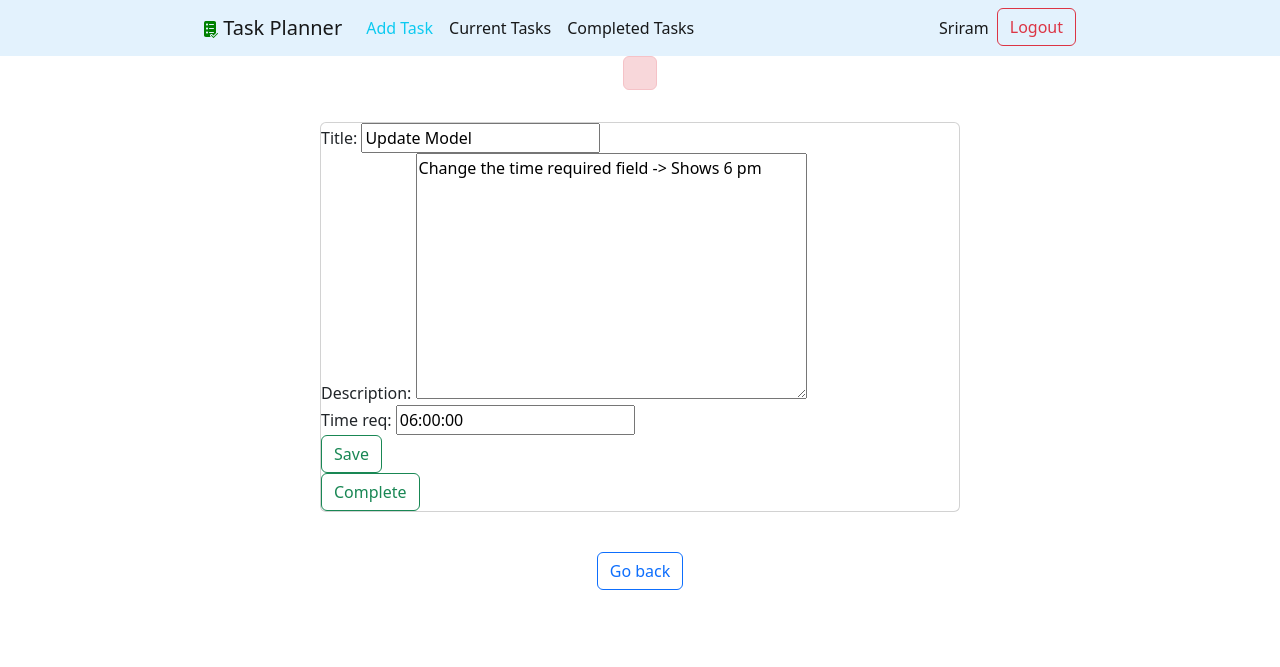
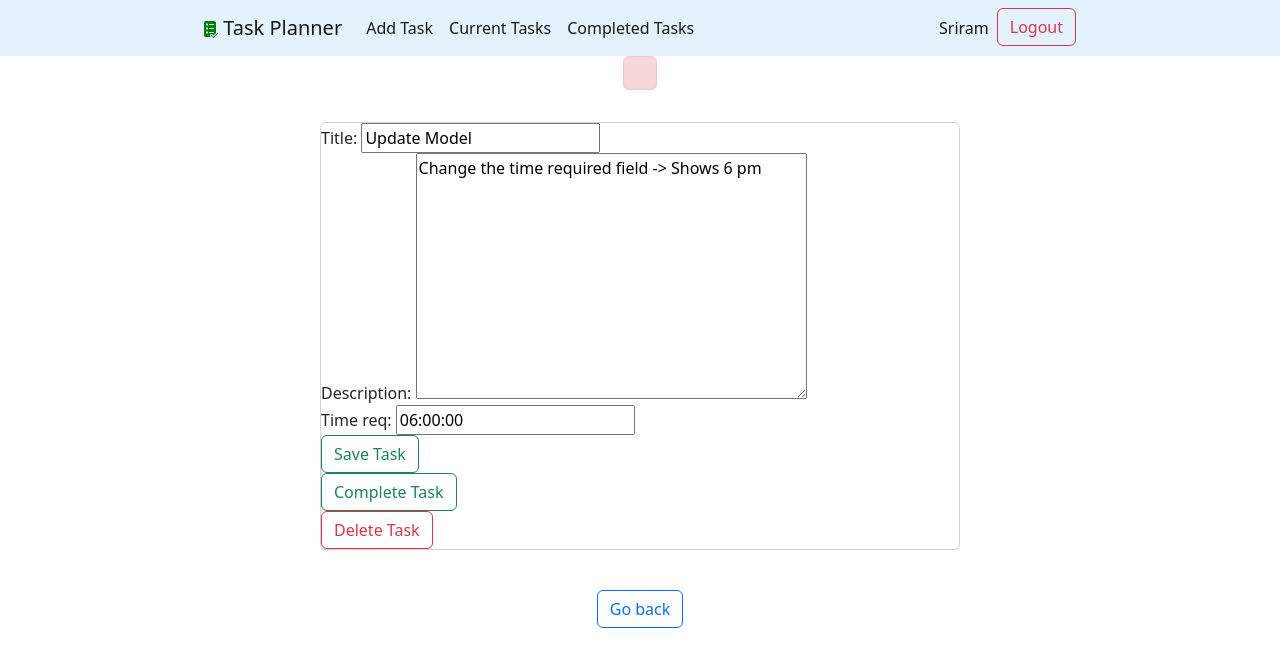
Before and after one commit to Sriram-Ramakrishnan/task-planner-django, a Django app: page /task/1 in a window 1280 px wide. Shown: the top 667 px of the page. Run offline with Django 4.2, Linux system fonts and the light colour scheme; a user stored in the database is signed in; data comes from the database, SQL or seed files in the repository; both versions use the stored data as it was after the commit.

```diff
--- a/Project3/urls.py
+++ b/Project3/urls.py
@@ -30,4 +30,6 @@ urlpatterns = [
     path('task/<int:task_pk>', views.viewtask, name='viewtask'),
     path('task/<int:task_pk>/complete', views.completetask, name='completetask'),
     path('completed/', views.viewcompletedtasks, name='viewcompletedtasks'),
+    path('task/<int:task_pk>/delete', views.deletetask, name='deletetask'),
+
 ]
--- a/taskplanner/static/taskplanner/styles.css
+++ b/taskplanner/static/taskplanner/styles.css
@@ -13,6 +13,7 @@
     margin: 2% auto;
 }
 
+/*----------------------Navbar styling---------------- */
 .navbar{
     background-color: #e3f2fd;
 
@@ -21,6 +22,10 @@
     display: flex;
     margin: 0 15%;
     align-items: center;
+}
+
+.navbar .nav-link:hover{
+    color: #1969a7;
 }
 
 /*---------------------CSS of Integrated Login and Signup Page------------------*/
--- a/taskplanner/templates/taskplanner/base.html
+++ b/taskplanner/templates/taskplanner/base.html
@@ -26,7 +26,7 @@
             <ul class="navbar-nav">
               {% if user.is_authenticated %}
               <li class="nav-item">
-                  <a class="nav-link active text-info" aria-current="page" href="{% url 'addtask' %}">Add Task</a>
+                  <a class="nav-link active" aria-current="page" href="{% url 'addtask' %}">Add Task</a>
               </li>
               <li class="nav-item">
                 <a class="nav-link active" aria-current="page"  href="{% url 'home' %}" >Current Tasks</a>
--- a/taskplanner/templates/taskplanner/completedtasks.html
+++ b/taskplanner/templates/taskplanner/completedtasks.html
@@ -18,6 +18,9 @@
             {% endif %}
             <a href="{% url 'viewtask' task.id %}"> Click here to view!</a>
             </div>
+            <div class="card-footer">
+                Completed on {{task.completed_date}}
+            </div>
         </div></li>
         {% endfor %}
     </ul>
--- a/taskplanner/templates/taskplanner/task.html
+++ b/taskplanner/templates/taskplanner/task.html
@@ -4,14 +4,21 @@
 <h2 class="alert alert-danger"> {{ error }}</h2>
 <div class="tasks">
     <div class="card task">
+        <!-- Save your task -->
         <form action="" method="post">
             {{ form.as_div }}
         {% csrf_token %}
-        <button type="submit" class="btn btn-outline-success"> Save </button>
+        <button type="submit" class="btn btn-outline-success"> Save Task</button>
         </form>
+        <!-- Complete the task -->
         <form action="{% url 'completetask' task.id %}" method="post">
         {% csrf_token %}
-        <button type="submit" class="btn btn-outline-success"> Complete </button>
+        <button type="submit" class="btn btn-outline-success"> Complete Task </button>
+        </form>
+        <!-- Delete the task -->
+        <form action="{% url 'deletetask' task.id %}" method="post">
+            {% csrf_token %}
+            <button type="submit" class="btn btn-outline-danger"> Delete Task </button>
         </form>
     </div>
 </div>
--- a/taskplanner/views.py
+++ b/taskplanner/views.py
@@ -106,15 +106,19 @@ def completetask(request,task_pk):
         task.completed_date = timezone.now()
         task.save()
         return redirect('home')
-    else:
-        form = TaskForm(instance=task)
-        data['form'] = form
-        return render(request, 'taskplanner/task.html', data)
 
 #--------------- View Completed Tasks ---------------
 def viewcompletedtasks(request):
     try:
-        tasks = Task.objects.filter(user = request.user, completed_date__isnull=False)
+        tasks = Task.objects.filter(user = request.user, completed_date__isnull=False).order_by('-completed_date')
         return render(request, 'taskplanner/completedtasks.html', {'tasks':tasks})
     except TypeError:
         return render(request, 'taskplanner/home.html')
+
+#--------------- Delete a task ---------------
+def deletetask(request, task_pk):
+    task = get_object_or_404(Task,pk=task_pk, user = request.user)
+    data = {'task':task}
+    if request.method == 'POST':
+        task.delete()
+        return redirect('home')
```
Also changed, not shown: db.sqlite3.
